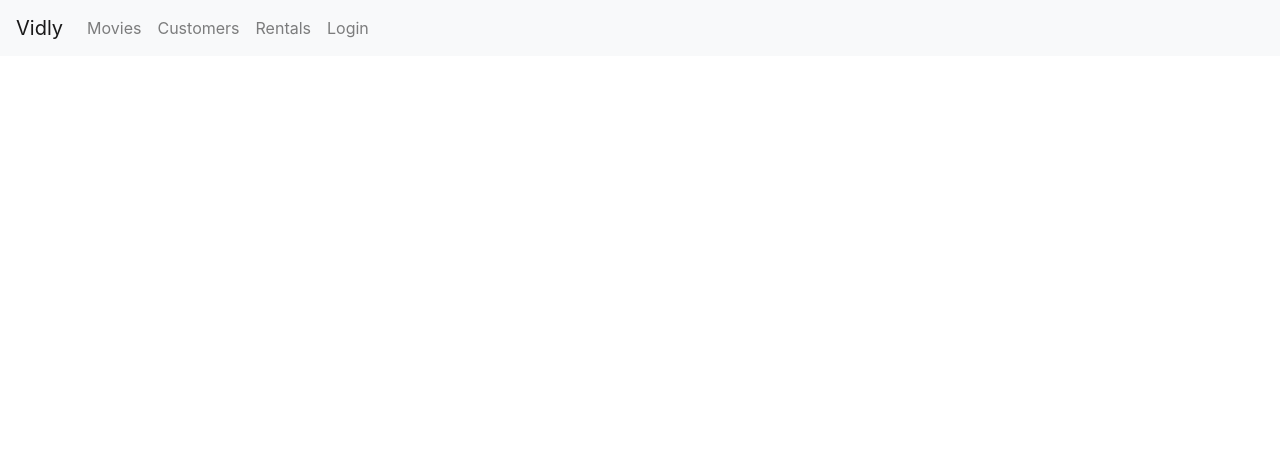
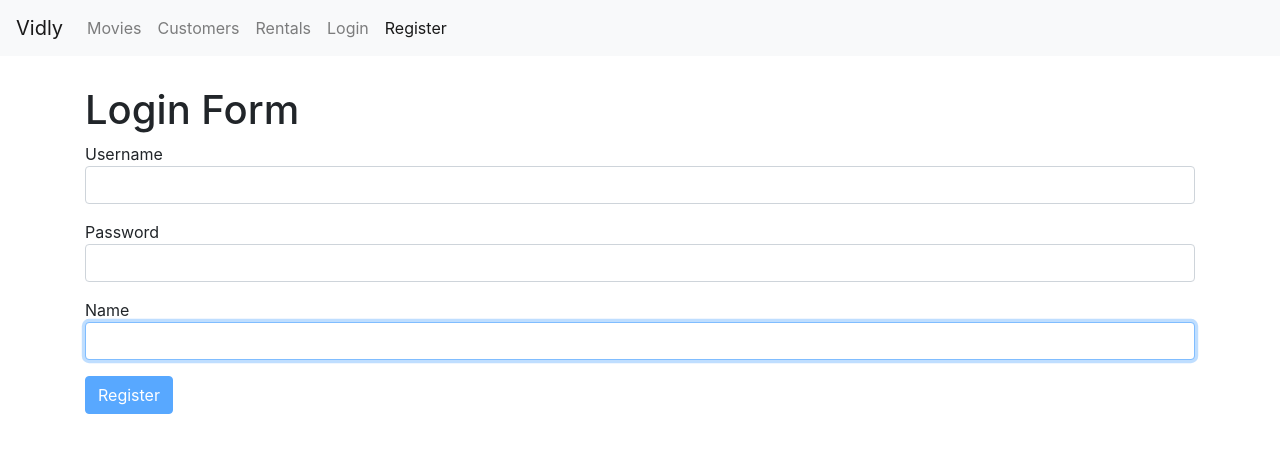
Before and after one commit to dolimovkhumoyun/dashboard, a React (Create React App) app: page /register in a window 1280 px wide. Before the commit this address led to /not-found. Shown: the top 452 px of the page. Built offline with nearby package versions, Linux system fonts and the light colour scheme.

Commit message:
Registaration Component Added

```diff
--- a/src/App.js
+++ b/src/App.js
@@ -7,6 +7,7 @@
 import NotFound from "./components/notfound";
 import Movies from "./components/movies";
 import NavBar from "./components/common/navBar";
+import RegisterForm from "./components/registerform";
 import "./App.css";
 
 class App extends Component {
@@ -16,6 +17,7 @@
         <NavBar />
         <main className="container">
           <Switch>
+            <Route path="/register" component={RegisterForm} />
             <Route path="/login" component={LoginForm} />
             <Route path="/movies/:id" component={MovieForm} />
             <Route path="/movies" component={Movies} />
--- a/src/components/common/form.jsx
+++ b/src/components/common/form.jsx
@@ -30,7 +30,7 @@
     e.preventDefault();
 
     const errors = this.validate();
-    console.log(errors);
+
     this.setState({ errors: errors || {} });
     if (errors) return;
 
--- a/src/components/common/navBar.jsx
+++ b/src/components/common/navBar.jsx
@@ -40,6 +40,11 @@
               Login
             </NavLink>
           </li>
+          <li className="nav-item">
+            <NavLink className="nav-link" to="/register">
+              Register
+            </NavLink>
+          </li>
         </ul>
       </div>
     </nav>
--- /dev/null
+++ b/src/components/registerform.jsx
@@ -0,0 +1,45 @@
+import React, { Component } from "react";
+import Joi from "joi-browser";
+import Form from "./common/form";
+
+class RegisterForm extends Form {
+  state = {
+    data: { username: "", password: "", name: "" },
+    errors: {}
+  };
+
+  schema = {
+    username: Joi.string()
+      .required()
+      .email()
+      .label("Username"),
+    password: Joi.string()
+      .required()
+      .min(5)
+      .label("Password"),
+    name: Joi.string()
+      .required()
+      .label("Name")
+  };
+
+  doSubmit = () => {
+    // Call the surver
+    console.log("Submitted");
+  };
+
+  render() {
+    return (
+      <div>
+        <h1>Login Form</h1>
+        <form onSubmit={this.handleSubmit}>
+          {this.renderInput("username", "Username")}
+          {this.renderInput("password", "Password", "password")}
+          {this.renderInput("name", "Name")}
+          {this.renderButton("Register")}
+        </form>
+      </div>
+    );
+  }
+}
+
+export default RegisterForm;
```
Also changed, not shown: src/components/navbar.jsx (deleted, +0 -9 lines).
